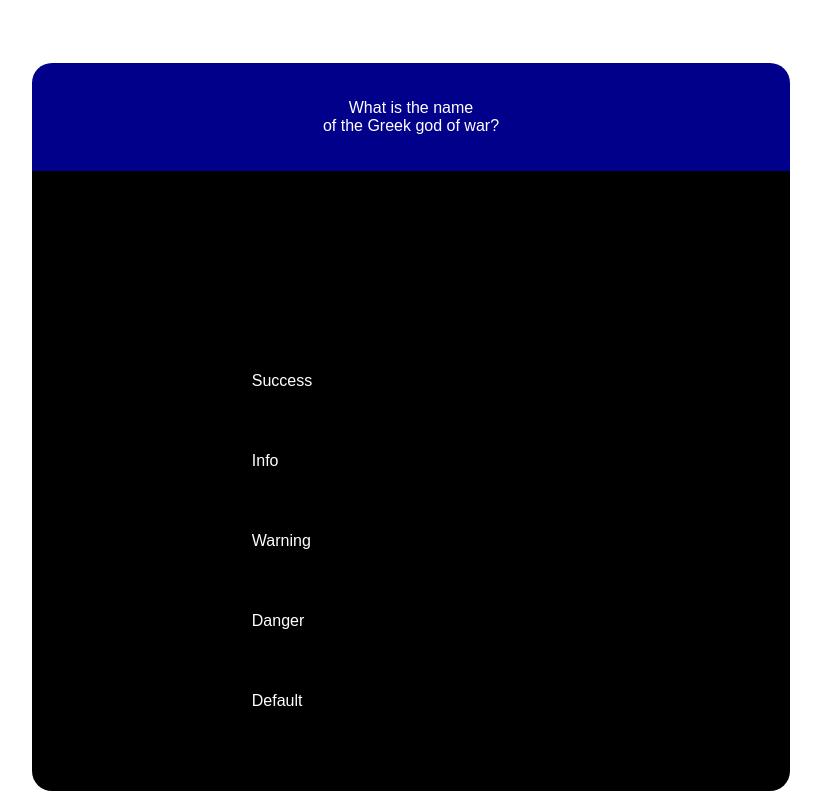
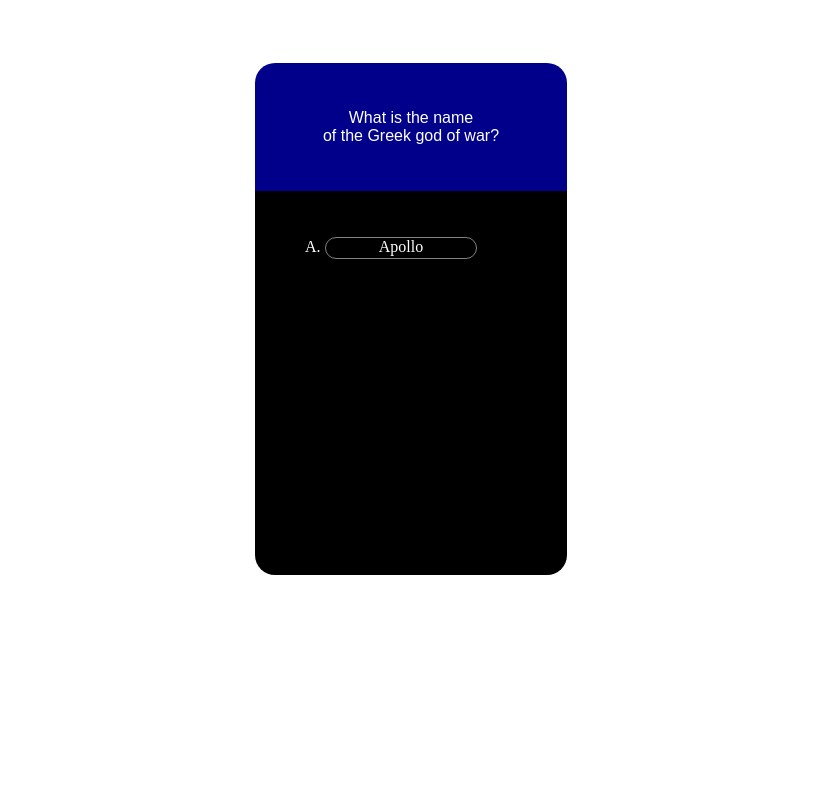
Before and after one commit to Tobiisaac-design/Quiz-app, a plain HTML site: page index.html in a window 1280 px wide. Shown: the whole page, without its empty margins (229-1050 px from the left). Drawn offline with Linux system fonts and the light colour scheme.

Commit message:
first commit

```diff
--- a/index.html
+++ b/index.html
@@ -14,11 +14,9 @@
       </p>
     </div>
     <div id="mycontainer">
-      <button class="btn success">Success</button>
-      <button class="btn info">Info</button>
-      <button class="btn warning">Warning</button>
-      <button class="btn danger">Danger</button>
-      <button class="btn default">Default</button>
+      <ol>
+        <li type="A">Apollo</li>
+      </ol>
     </div>
   </body>
 </html>
--- a/style.css
+++ b/style.css
@@ -1,11 +1,9 @@
 .container,
 #mycontainer {
   /* Base styles for small screens */
-  width: 90%;
-  /max-width: 100%;
+  width: 60%;
+  max-width: 100%;
   margin: 0 auto;
-  padding: 20px;
-  box-sizing: border-box;
 }
 
 .container {
@@ -13,6 +11,7 @@
   border-top-left-radius: 20px;
   border-top-right-radius: 20px;
   margin-top: 5%;
+  padding: 30px;
 }
 
 #mycontainer {
@@ -20,6 +19,8 @@
   padding-top: 200px;
   border-bottom-left-radius: 20px;
   border-bottom-right-radius: 20px;
+  padding: 30px;
+  padding-bottom: 300px;
 }
 
 p {
@@ -31,32 +32,30 @@ p {
 @media (min-width: 768px) {
   .container,
   #mycontainer {
-    width: 20%;
+    width: 30%;
   }
 }
 
 @media (min-width: 992px) {
   .container,
   #mycontainer {
-    width: 20%;
+    width: 30%;
   }
 }
 
 @media (min-width: 1200px) {
   .container,
   #mycontainer {
-    width: 60%;
-    max-width: 1200px;
+    width: 20%;
+    /* max-width: 1200px;  */
   }
 }
 
-.btn {
-  border: 10px;
-  background-color: black;
-  font-size: 16px;
-  cursor: pointer;
-  display: flex;
+li {
+  border: solid 1px gray;
+  border-radius: 25px;
+  height: 20px;
+  margin-right: 60px;
   color: white;
-  margin-bottom: 60px;
-  padding-left: 200px;
+  text-align: center;
 }
```
